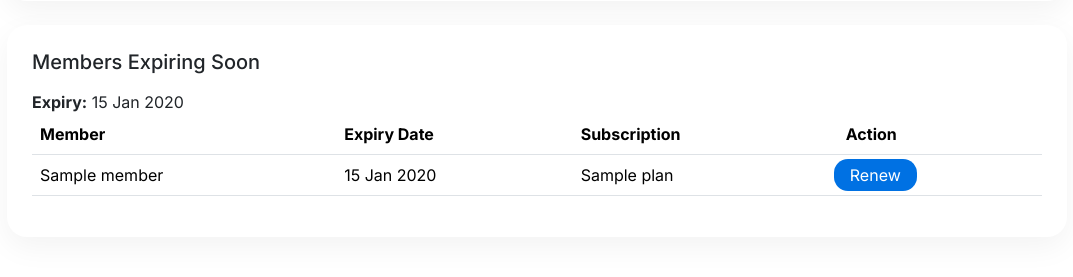
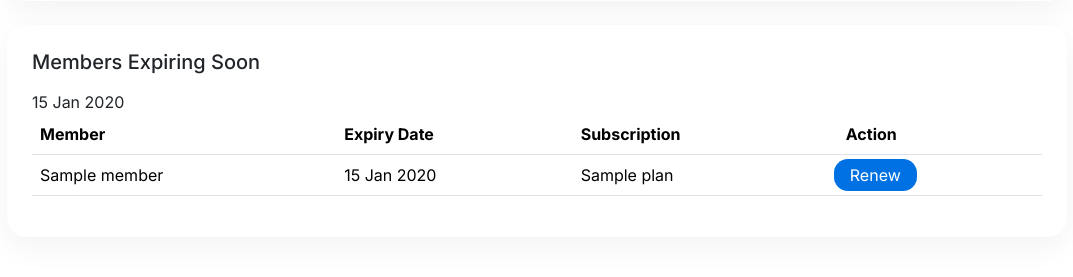
Before and after one commit to Rixhi22/gympilot, a Django app: template gym/templates/dashboard.html in a window 1280 px wide. Shown: the part 860-1137 px from the top of the page, without its empty margins (103-1176 px from the left). Run offline with Django 5.2, Linux system fonts and the light colour scheme; tables that the repository leaves empty hold one stand-in row (values such as "Sample post"); the template is opened without the code that fills it: values that come from a table or form of the project are taken from there, most other values are stand-ins (such as "Sample title", 1, 10 or a date in 2020).

```diff
--- a/gym/templates/dashboard.html
+++ b/gym/templates/dashboard.html
@@ -80,7 +80,7 @@
                     </td>
                 </tr>
                 {% endfor %}
-                <div><strong>Expiry:</strong> {{ sub.expiry_date|date:"d M Y" }}</div>
+                <div><strong></strong> {{ sub.expiry_date|date:"d M Y" }}</div>
             </tbody>
         </table>
     </div>
```
